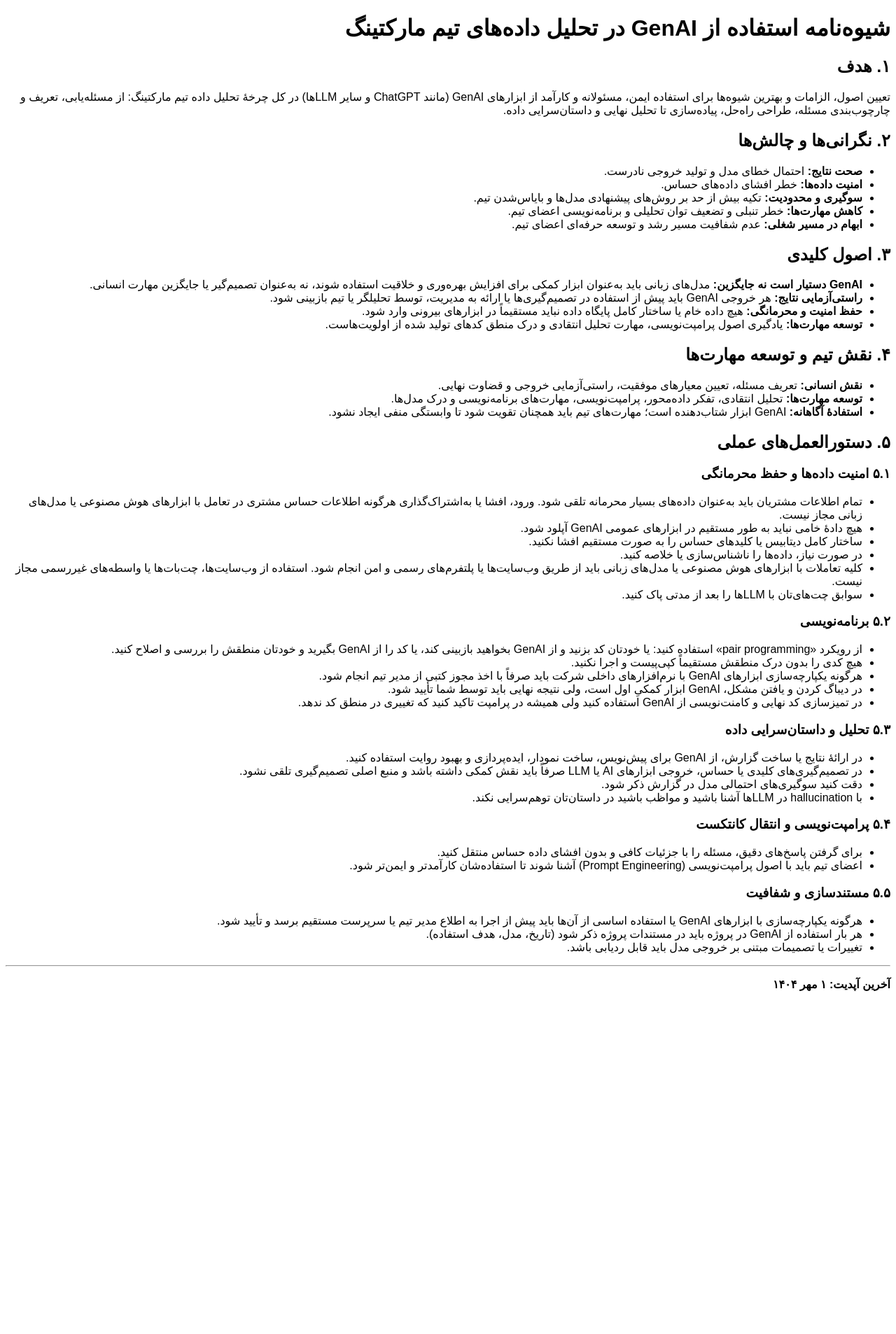
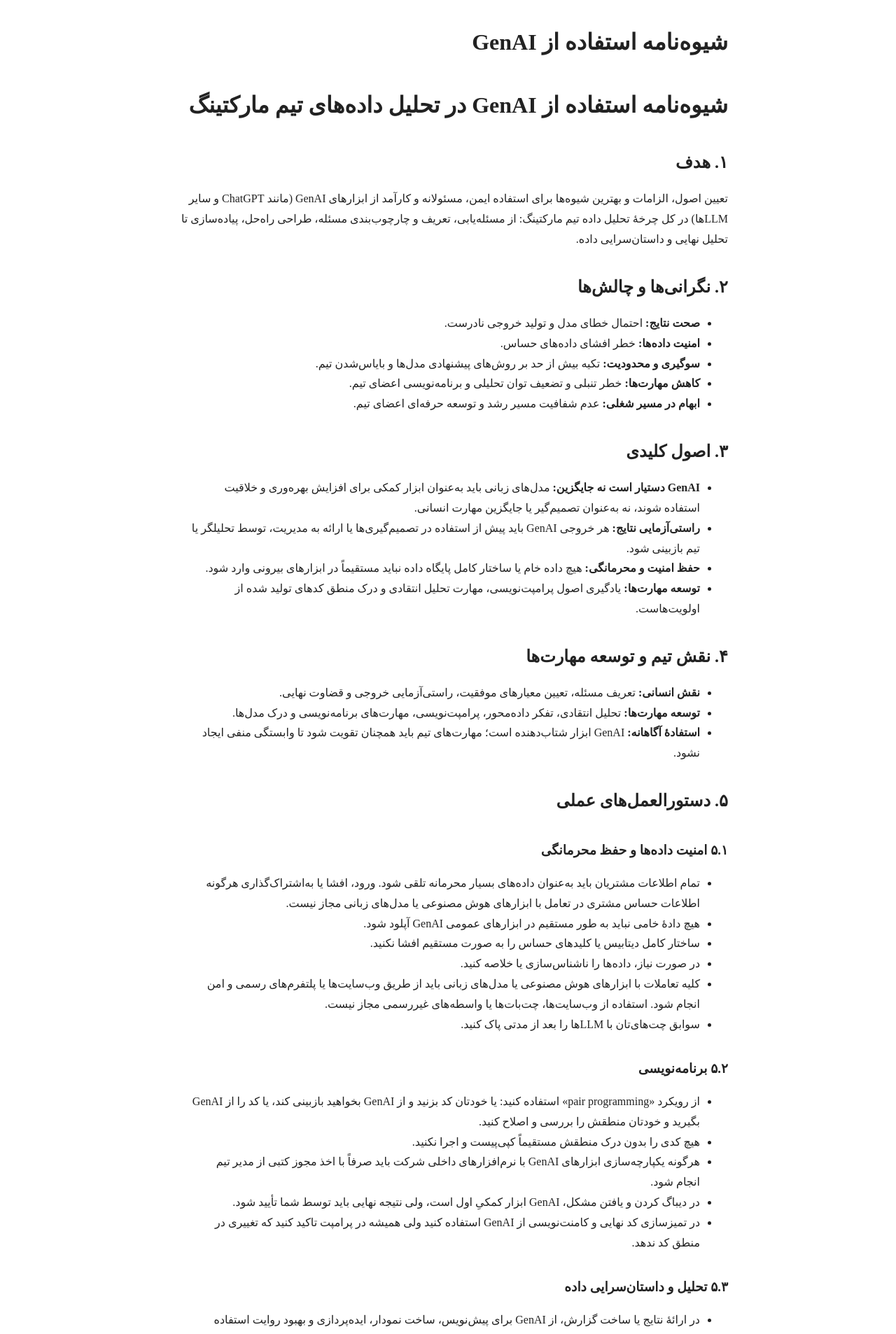
Before and after one commit to mahdinasseri/llm-workspace-guidelines, a Jekyll site: the page built from guidelines/llm-workspace-guidelines-fa.md, in a window 1280 px wide. Shown: the top 1906 px of the page at 70% size. Built offline with Jekyll 4.4.1, drawn with Linux system fonts in a browser that asks for light colours; before the commit the page ends 1432 px from its top, so only the background shows below that; some of the changed text lies outside the part shown.

Commit message:
Update rtl.html

```diff
--- a/_layouts/rtl.html
+++ b/_layouts/rtl.html
@@ -2,12 +2,72 @@
 <html lang="fa">
   <head>
     <meta charset="UTF-8">
-  <title>{{ page.title | default: "" }}</title>
+    <meta name="viewport" content="width=device-width, initial-scale=1.0">
+    <title>{{ page.title | default: site.title }}</title>
     <link rel="stylesheet" href="{{ '/assets/css/rtl-page.css' | relative_url }}">
+    <style>
+      /* کمی استایل مشابه minima */
+      body {
+        max-width: 800px;
+        margin: 2rem auto;
+        padding: 0 1rem;
+        background-color: #fff;
+        color: #222;
+        line-height: 1.8;
+      }
+
+      h1, h2, h3, h4, h5, h6 {
+        font-weight: 600;
+        margin-top: 2rem;
+        margin-bottom: 1rem;
+      }
+
+      a {
+        color: #0366d6;
+        text-decoration: none;
+      }
+
+      a:hover {
+        text-decoration: underline;
+      }
+
+      code {
+        background-color: #f6f8fa;
+        padding: 0.2em 0.4em;
+        border-radius: 3px;
+        font-family: monospace;
+      }
+
+      pre {
+        background-color: #f6f8fa;
+        padding: 1rem;
+        overflow-x: auto;
+        border-radius: 5px;
+      }
+
+      ul, ol {
+        margin-left: 2rem;
+        margin-bottom: 1rem;
+      }
+
+      hr {
+        border: none;
+        border-top: 1px solid #e1e4e8;
+        margin: 2rem 0;
+      }
+    </style>
   </head>
-<body>
-  <main class="rtl-page">
+  <body dir="rtl">
+    <header>
+      <h1>{{ page.title | default: site.title }}</h1>
+    </header>
+
+    <main>
       {{ content }}
     </main>
+
+    <footer style="margin-top: 4rem; font-size: 0.9rem; text-align: center; color: #666;">
+      © {{ site.time | date: "%Y" }} {{ site.title | default: "شیوه‌نامه استفاده از هوش مصنوعی در فعالیت‌های تحلیل داده" }}
+    </footer>
   </body>
 </html>
```
Lines whose indentation alone changed are shown as unchanged.
